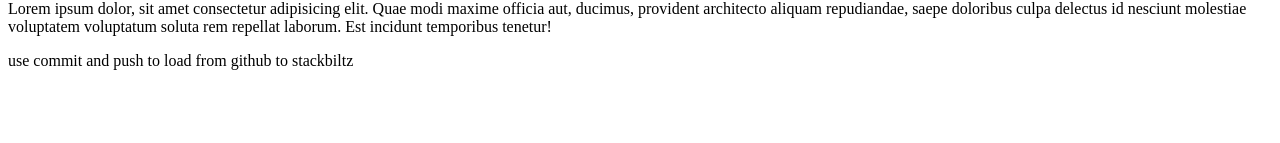
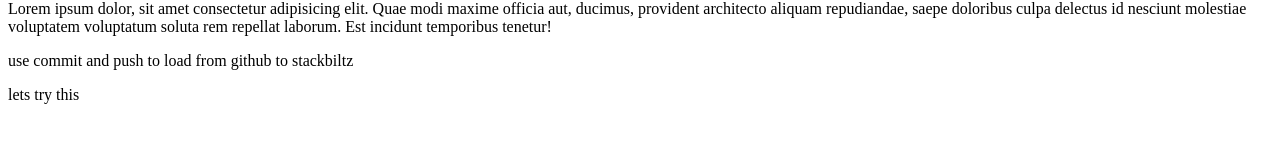
Before and after one commit to abhi-2107/playinghtmlcss, a website: page index.html in a window 1280 px wide. Shown: the part 115-258 px from the top of the page. Drawn offline with Linux system fonts and the light colour scheme.

Commit message:
Update index.html

```diff
--- a/index.html
+++ b/index.html
@@ -19,5 +19,6 @@
       soluta rem repellat laborum. Est incidunt temporibus tenetur!
     </p>
     <p>use commit and push to load from github to stackbiltz</p>
+    <p> lets try this </p>
   </body>
 </html>
```
